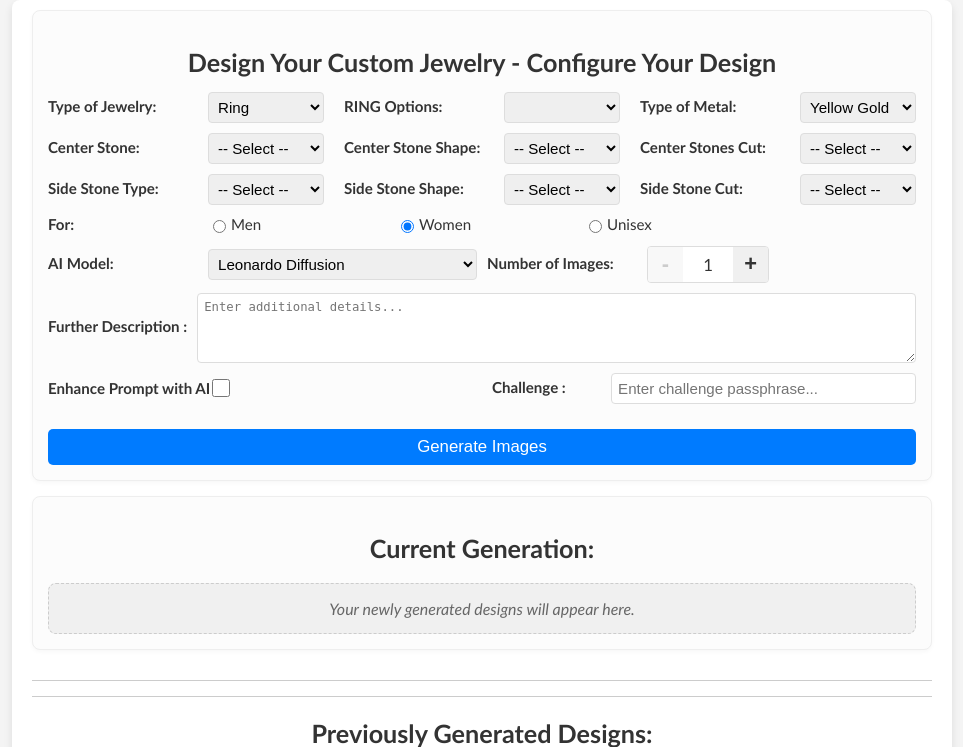
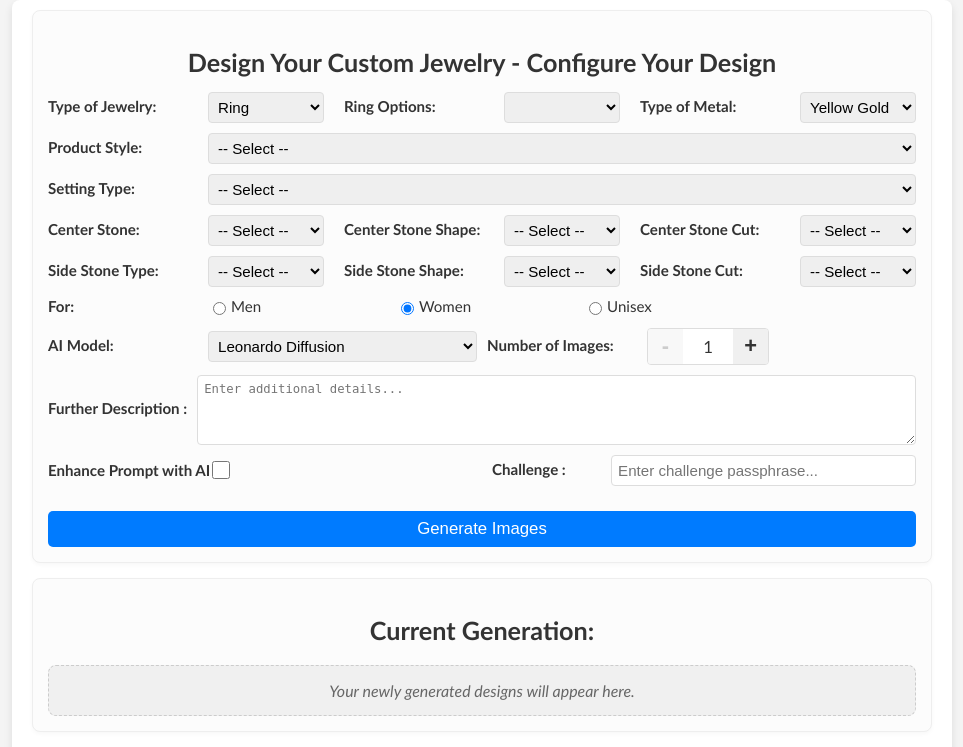
Before and after one commit to Aaditya57/Jewelery-Designer, a Flask app: page / in a window 1280 px wide. Shown: the top 747 px of the page, without its empty margins (158-1121 px from the left). Run offline with Flask 3, Linux system fonts and the light colour scheme.

Commit message:
Second Phase Changes

```diff
--- a/app.py
+++ b/app.py
@@ -139,6 +139,8 @@ def generate_jewelry():
     side_stone_cut = data.get('side_stone_cut')
     gender = data.get('gender')
     description = data.get('description', '')
+    product_style = data.get('product_style', '')  # NEW: Get product style
+    setting_type = data.get('setting_type', '')  # NEW: Get setting type
     selected_model_id = data.get('model', '5c232a9e-9061-4777-980a-ddc8e65647c6') # Default model
     num_images = data.get('numImages', 1)
     enhance_prompt = data.get('enhancePrompt', False) # NEW: Get checkbox state
@@ -150,42 +152,32 @@ def generate_jewelry():
         return jsonify({"error": "You are not authorized to use this, please contact info@livepointsolutions.com."}), 403 # 403 Forbidden
     # --- END CORRECTED ---
     # Construct initial prompt
-    prompt_parts = []
-    if gender:
-        prompt_parts.append(f"{gender}'s")
-    if metal_type:
-        prompt_parts.append(metal_type)
-    if jewelry_option:
-        prompt_parts.append(jewelry_option)
-    if jewelry_type:
-        prompt_parts.append(jewelry_type)
-    if center_stone_type:
-        prompt_parts.append(f"with center stone {center_stone_type}")
-    if center_stone_shape:
-        prompt_parts.append(f"and center stone shape {center_stone_shape}")
-    if center_stone_cut:
-        prompt_parts.append(f"and center stone cut {center_stone_cut}")
-    if side_stone_type:
-        prompt_parts.append(f"and side stones {side_stone_type}")
-    if side_stone_shape:
-        prompt_parts.append(f"and side stone shape {side_stone_shape}")
-    if side_stone_cut:
-        prompt_parts.append(f"and side stone cut {side_stone_cut}")
-    if description:
-        prompt_parts.append(f"details: {description}")
-    # Combine parts for the base prompt
-    initial_prompt_for_gemini = f"{' '.join(prompt_parts)}. The images should be realistic, detailed, and suitable for a jewelry catalog."
+    if jewelry_type == 'ring':
+        initial_prompt_for_gemini = f"A high-resolution, ultra-detailed, sharp focus, hyper-realistic jewelry for {gender} rendering of a {jewelry_option} ring, crafted from {metal_type}, featuring a {center_stone_cut} {center_stone_shape} {center_stone_type} center stone, in a {setting_type} setting, with a {side_stone_cut} {side_stone_shape} {side_stone_type} side stones, in a {product_style or '[Product Style]'} style. Photographed in top-down, macro close-up, 3/4 perspective, and side profile displayed on mirrored surface, under softbox studio light, featuring {description or '[Comments]'} --ar 1:1 --v 6 --style raw."
 
-    # --- NEW: Enhance prompt with Gemini ---
-   # --- Conditional Prompt Enhancement ---
-    if enhance_prompt: # Only enhance if checkbox is checked
-        final_prompt_for_image_gen = enhance_prompt_with_gemini(prompt_parts)
+    elif jewelry_type == 'earring':
+        initial_prompt_for_gemini = f"A high-resolution, ultra-detailed, sharp focus, hyper-realistic jewelry for {gender} rendering of a {jewelry_option} pair of earrings, crafted from {metal_type}, featuring a mix of {center_stone_cut} {center_stone_shape} {center_stone_type} and {side_stone_cut} {side_stone_shape} {side_stone_type}, in a {setting_type} setting, in a {product_style or '[Product Style]'} style. Photographed in top-down, macro close-up, 3/4 perspective, and side profile displayed on mirrored surface, under softbox studio light, featuring {description or '[Comments]'} --ar 1:1 --v 6 --style raw."
+
+    elif jewelry_type == 'pendant':
+        initial_prompt_for_gemini = f"A high-resolution, ultra-detailed, sharp focus, hyper-realistic jewelry for {gender} rendering of a {jewelry_option} pendant, crafted from {metal_type}, featuring a mix of {center_stone_cut} {center_stone_shape} {center_stone_type} and {side_stone_cut} {side_stone_shape} {side_stone_type}, in a {setting_type} setting, in a {product_style or '[Product Style]'} style. Photographed in top-down, macro close-up, 3/4 perspective, and side profile displayed on mirrored surface, under softbox studio light, featuring {description or '[Comments]'} --ar 1:1 --v 6 --style raw."
+
+    elif jewelry_type == 'necklace':
+        initial_prompt_for_gemini = f"A high-resolution, ultra-detailed, sharp focus, hyper-realistic jewelry for {gender} rendering of a {jewelry_option} necklace, crafted from {metal_type}, featuring a mix of {center_stone_cut} {center_stone_shape} {center_stone_type} and {side_stone_cut} {side_stone_shape} {side_stone_type}, in a {setting_type} setting, in a {product_style or '[Product Style]'} style. Photographed in top-down, macro close-up, 3/4 perspective, and side profile displayed on mirrored surface, under softbox studio light, featuring {description or '[Comments]'} --ar 1:1 --v 6 --style raw."
+
+    elif jewelry_type == 'bracelet':
+        initial_prompt_for_gemini = f"A high-resolution, ultra-detailed, sharp focus, hyper-realistic jewelry for {gender} rendering of a {jewelry_option} bracelet, crafted from {metal_type}, featuring a mix of {center_stone_cut} {center_stone_shape} {center_stone_type} and {side_stone_cut} {side_stone_shape} {side_stone_type}, in a {setting_type} setting, in a {product_style or '[Product Style]'} style. Photographed in top-down, macro close-up, 3/4 perspective, and side profile displayed on mirrored surface, under softbox studio light, featuring {description or '[Comments]'} --ar 1:1 --v 6 --style raw."
+
     else:
-        final_prompt_for_image_gen = initial_prompt_for_gemini # Use original prompt
+        initial_prompt_for_gemini = "The images should be realistic, detailed, and suitable for a jewelry catalog."
+
+    # Enhance prompt with Gemini if enabled
+    if enhance_prompt:  # Only enhance if checkbox is checked
+        final_prompt_for_image_gen = enhance_prompt_with_gemini(initial_prompt_for_gemini)
+    else:
+        final_prompt_for_image_gen = initial_prompt_for_gemini  # Use original prompt
 
     app.logger.info(f"Final prompt for image generation (enhanced: {enhance_prompt}): {final_prompt_for_image_gen}")
     # --- END Conditional Prompt Enhancement ---
-    # --- END NEW ---
 
     leonardo_image_urls = []
     together_image_urls = []
--- a/static/app.js
+++ b/static/app.js
@@ -1,4 +1,10 @@
 angular.module('jewelryApp', [])
+.filter('capitalizeFirst', function() {
+    return function(input) {
+        if (!input) return '';
+        return input.charAt(0).toUpperCase() + input.slice(1).toLowerCase();
+    };
+})
 .controller('JewelryController', ['$http', function($http) {
     var vm = this; // ViewModel pattern
     vm.design = {
@@ -10,7 +16,8 @@ angular.module('jewelryApp', [])
         numImages: 1, // Default number of images
         model: '5c232a9e-9061-4777-980a-ddc8e65647c6', // Default model
         enhancePrompt: false, // NEW: Default to true (checked)
-        challenge: '' // NEW: Field for challenge passphrase
+        challenge: '', // NEW: Field for challenge passphrase
+        product_style: '' // NEW: Field for product style
     };
     vm.images = []; // Images from current generation
     vm.isLoading = false;
@@ -44,7 +51,7 @@ angular.module('jewelryApp', [])
         vm.images = []; // Clear previous images
 
         // Basic validation (optional, can be more robust)
-        if (!vm.design.jewelry_type && !vm.design.metal_type && !vm.design.stone_type && !vm.design.description) {
+        if (!vm.design.jewelry_type && !vm.design.metal_type && !vm.design.stone_type && !vm.design.product_style && !vm.design.description) {
             vm.errorMessage = "Please select at least one option or provide a description.";
             vm.isLoading = false;
             return;
@@ -97,17 +104,19 @@ angular.module('jewelryApp', [])
         ],
         pendant: [
             'Chain', 'Curb & Cuban', 'Fancy', 'Floral', 'Halo', 'Locket', 'Multi Layered',
-            'Paper Clip', 'Teardrop', 'Religious', 'Alphabets', 'Charm'
+            'Paper Clip', 'Teardrop', 'Religious', 'Alphabets', 'Charm', 'Solitaire'
         ],
         bracelet: [
             'Chain', 'Curb & Cuban', 'Floral', 'Gemstone Accent', 'Halo', 'Lariat', 'Link',
-            'Paper Clip', 'Tennis', 'Mixed Stones'
+            'Paper Clip', 'Tennis', 'Mixed Stones', 'Bangle', 'Cuff'
+        ],
+        necklaces: [
+            'Station', 'Lariat', 'Y-Necklace', 'Chokar', 'Bib Necklace', 'Collar Necklace',
+            'Tennis Necklace', 'Torque Necklace', 'Bar Necklace', 'Multi Strand Necklace', 'Nameplate Necklace'
         ]
     };
 
 vm.design.dynamicOption = '';
 
-
-
     // --- END NEW: Function to fetch saved designs ---
 }]);
--- a/templates/index.html
+++ b/templates/index.html
@@ -49,12 +49,13 @@
                             <option value="bracelet">Bracelet</option>
                             <option value="pendant">Pendant</option>
                             <option value="earring">Earring</option>
+                            <option value="necklace">Necklace</option>
                         </select>
                     </div>
 
 
                     <div class="form-group" ng-if="vm.design.jewelry_type">
-                        <label>{{ vm.design.jewelry_type | uppercase }} Options:</label>
+                        <label>{{ vm.design.jewelry_type | capitalizeFirst }} Options:</label>
                         <select ng-model="vm.design.jewelry_option">
                             <option ng-repeat="option in vm.dynamicOptions[vm.design.jewelry_type]" value="{{option}}">
                                 {{option}}
@@ -71,13 +72,56 @@
                             <option value="rose gold">Rose Gold</option>
                             <option value="platinum">Platinum</option>
                             <option value="silver">Silver</option>
-                            <option value="two tone">Two Tone</option>
+                            <option value="two tone gold">Two Tone Gold</option>
+                            <option value="rose and white gold">Rose and White Gold</option>
+                            <option value="yellow and white gold">Yellow and White Gold</option>
                         </select>
                     </div>
                 </div>
+                <div class="dropdowns-row:">
+                    <div class="form-group">
+                        <label for="Product style">Product Style:</label>
+                        <select id="productStyle" ng-model="vm.design.product_style">
+                            <option value="">-- Select --</option>
+                            <option value="bridal">Bridal</option>
+                            <option value="fashion">Fashion</option>
+                            <option value="classic">Classic</option>
+                            <option value="vintage">Vintage</option>
+                            <option value="minimalist">Minimalist</option>
+                            <option value="modern">Modern</option>
+                            <option value="art_deco">Art Deco</option>
+                            <option value="bohemian">Bohemian</option>
+                            <option value="luxury">Luxury</option>
+                        </select>
+                    </div>
+                    <div class="form-group">
+                        <label for="settingType">Setting Type:</label>
+                        <select id="settingType" ng-model="vm.design.setting_type">
+                            <option value="">-- Select --</option>
+                            <option value="prong">Prong</option>
+                            <option value="bezel">Bezel</option>
+                            <option value="pave">Pave</option>
+                            <option value="channel">Channel</option>
+                            <option value="bar">Bar</option>
+                            <option value="tension">Tension</option>
+                            <option value="invisible">Invisible</option>
+                            <option value="halo">Halo</option>
+                            <option value="cluster">Cluster</option>
+                            <option value="illusion">Illusion</option>
+                            <option value="micro_pave">Micro Pave</option>
+                            <option value="bead">Bead</option>
+                            <option value="shared_prong">Shared Prong</option>
+                            <option value="v_prong">V-Prong</option>
+                        </select>
+                    </div>
+                </div>
+
+
+
+
                 <div class="dropdowns-row">
                     <div class="form-group">
-                        <label for="centerStoneType">Center Stone:</label>
+                        <label for="centerStoneType">{{ vm.design.jewelry_type !== 'ring' ? 'Stone 1' : 'Center Stone' }}:</label>
                         <select id="centerStoneType" ng-model="vm.design.center_stone_type">
                             <option value="">-- Select --</option>
                             <option value="diamond">Diamond</option>
@@ -105,7 +149,7 @@
                     </div>
 
                     <div class="form-group">
-                        <label for="centerStoneShape">Center Stone Shape:</label>
+                        <label for="centerStoneShape">{{ vm.design.jewelry_type !== 'ring' ? 'Stone 1 Shape' : 'Center Stone Shape' }}:</label>
                         <select id="centerStoneShape" ng-model="vm.design.center_stone_shape">
                             <option value="">-- Select --</option>
                             <option value="asscher">Asscher</option>
@@ -127,7 +171,7 @@
                         </select>
                     </div>
                     <div class="form-group">
-                        <label for="centerStoneCut">Center Stones Cut:</label>
+                        <label for="centerStoneCut">{{ vm.design.jewelry_type !== 'ring' ? 'Stone 1 Cut' : 'Center Stone Cut' }}:</label>
                         <select id="centerStoneCut" ng-model="vm.design.center_stone_cut">
                             <option value="">-- Select --</option>
                             <option value="cushion">Cushion</option>
@@ -145,7 +189,7 @@
                 </div>
                 <div class="dropdowns-row">
                     <div class="form-group">
-                        <label for="sideStoneType">Side Stone Type:</label>
+                        <label for="sideStoneType">{{ vm.design.jewelry_type !== 'ring' ? 'Stone 2' : 'Side Stone Type' }}:</label>
                         <select id="sideStoneType" ng-model="vm.design.side_stone_type">
                             <option value="">-- Select --</option>
                             <option value="diamond">Diamond</option>
@@ -172,7 +216,7 @@
                         </select>
                     </div>
                     <div class="form-group">
-                        <label for="sideStoneShape">Side Stone Shape:</label>
+                        <label for="sideStoneShape">{{ vm.design.jewelry_type !== 'ring' ? 'Stone 2 Shape' : 'Side Stone Shape' }}:</label>
                         <select id="sideStoneShape" ng-model="vm.design.side_stone_shape">
                             <option value="">-- Select --</option>
                             <option value="asscher">Asscher</option>
@@ -194,8 +238,8 @@
                         </select>
                     </div>
                     <div class="form-group">
-                        <label for="sideStoneCount">Side Stone Cut:</label>
-                        <select id="sideStoneCount" ng-model="vm.design.side_stone_count">
+                        <label for="sideStoneCut">{{ vm.design.jewelry_type !== 'ring' ? 'Stone 2 Cut' : 'Side Stone Cut' }}:</label>
+                        <select id="sideStoneCut" ng-model="vm.design.side_stone_cut">
                             <option value="">-- Select --</option>
                             <option value="cushion">Cushion</option>
                             <option value="emerald">Emerald</option>
```
Also changed, not shown: 1 other file.
